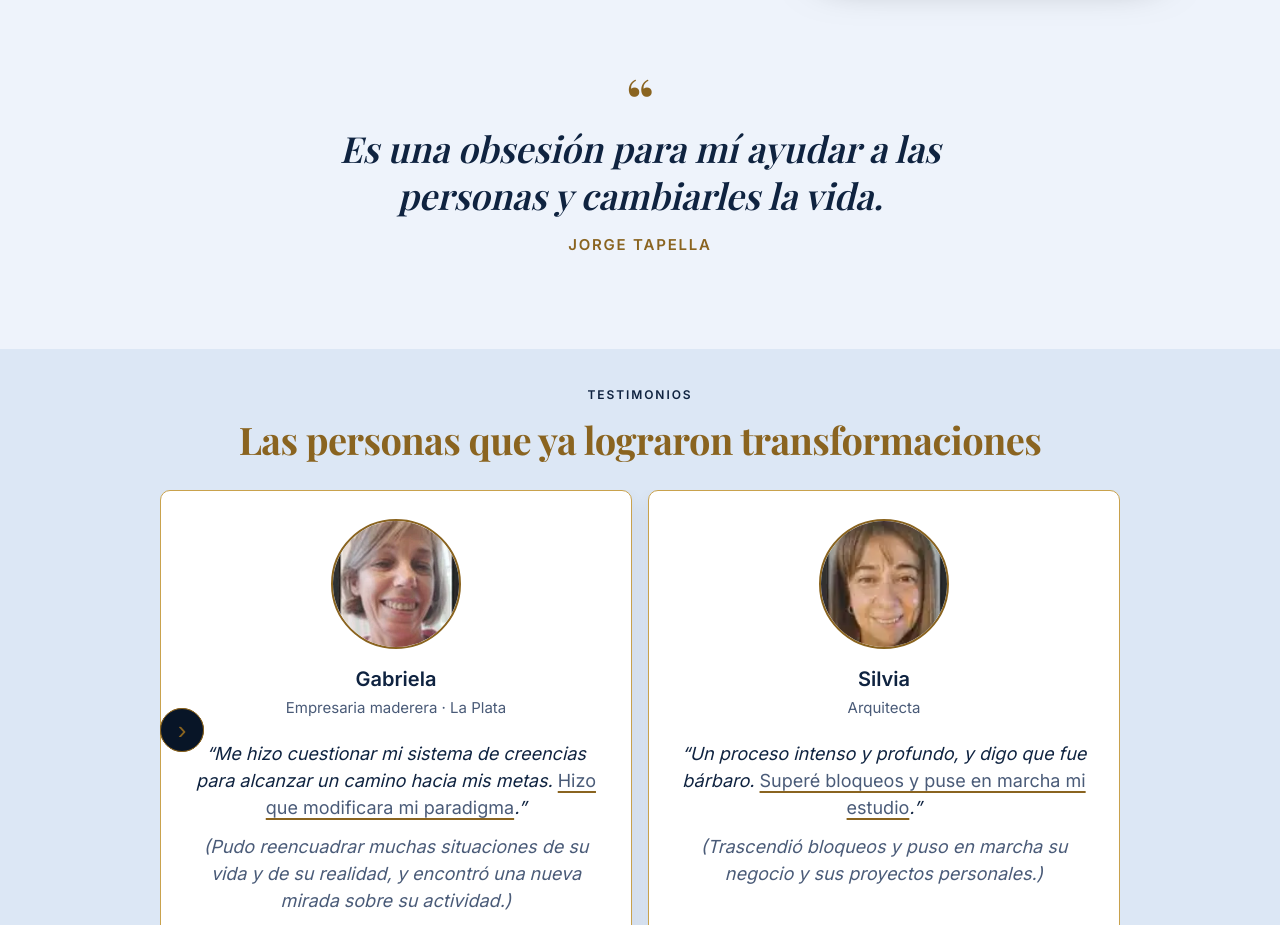
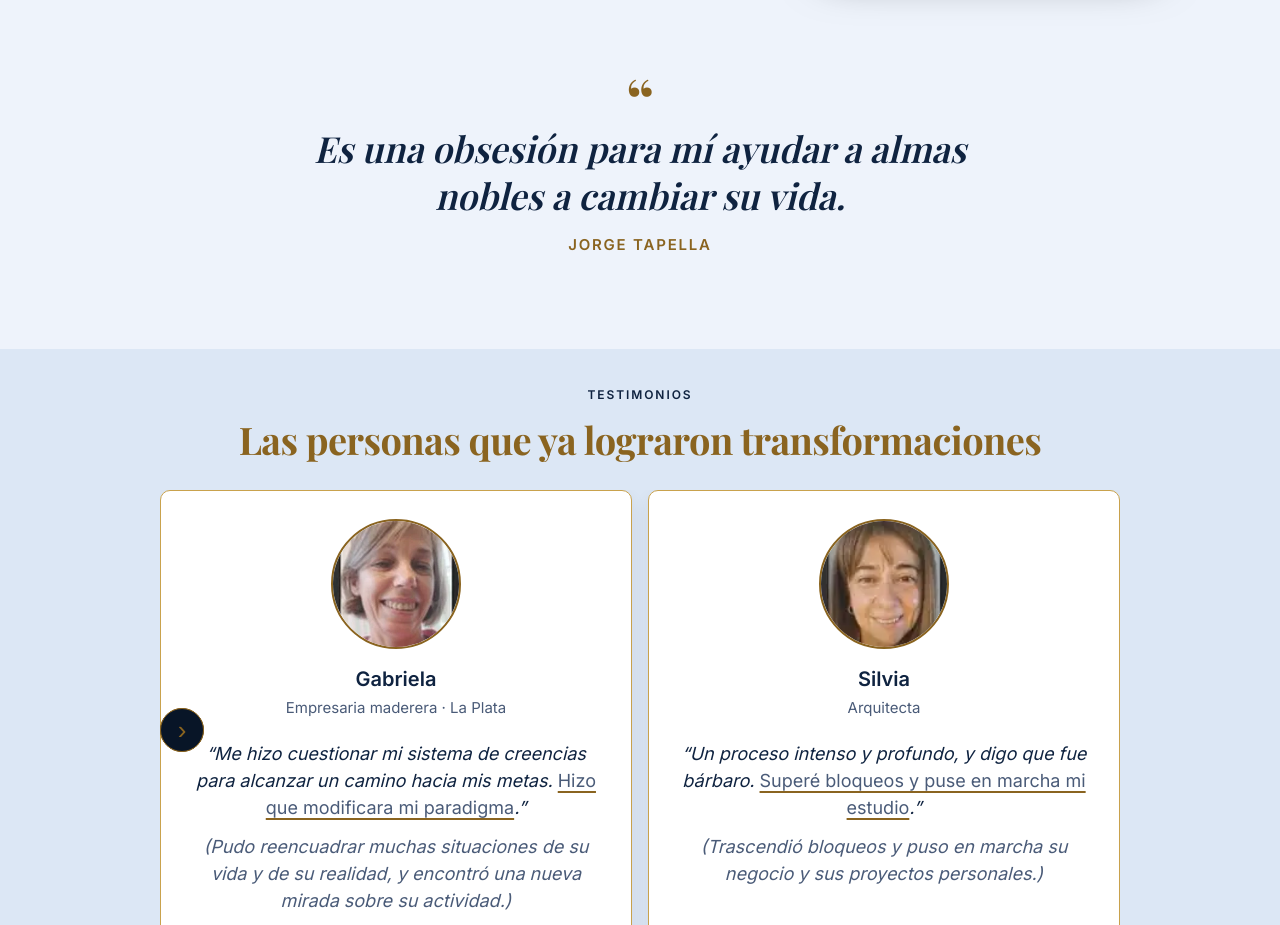
Before and after one commit to tapellaweb-cmd/areas-maestras, a plain HTML site: page index.html in a window 1280 px wide. Shown: the part 880-1805 px from the top of the page. Drawn offline with Linux system fonts and the light colour scheme.

Commit message:
Eslogan: ayudar a almas nobles a cambiar su vida
Co-Authored-By: Claude Sonnet 5.5 <noreply@anthropic.com>

```diff
--- a/index.html
+++ b/index.html
@@ -141,7 +141,7 @@ src="https://www.facebook.com/tr?id=4065911757006473&ev=PageView&noscript=1"
 <section class="quote-band txt">
   <div class="container">
     <span class="q-icon" aria-hidden="true">“</span>
-    <p class="q-text">Es una obsesión para mí ayudar a las personas y cambiarles la vida.</p>
+    <p class="q-text">Es una obsesión para mí ayudar a almas nobles a cambiar su vida.</p>
     <p class="q-by">Jorge Tapella</p>
   </div>
 </section>
```
